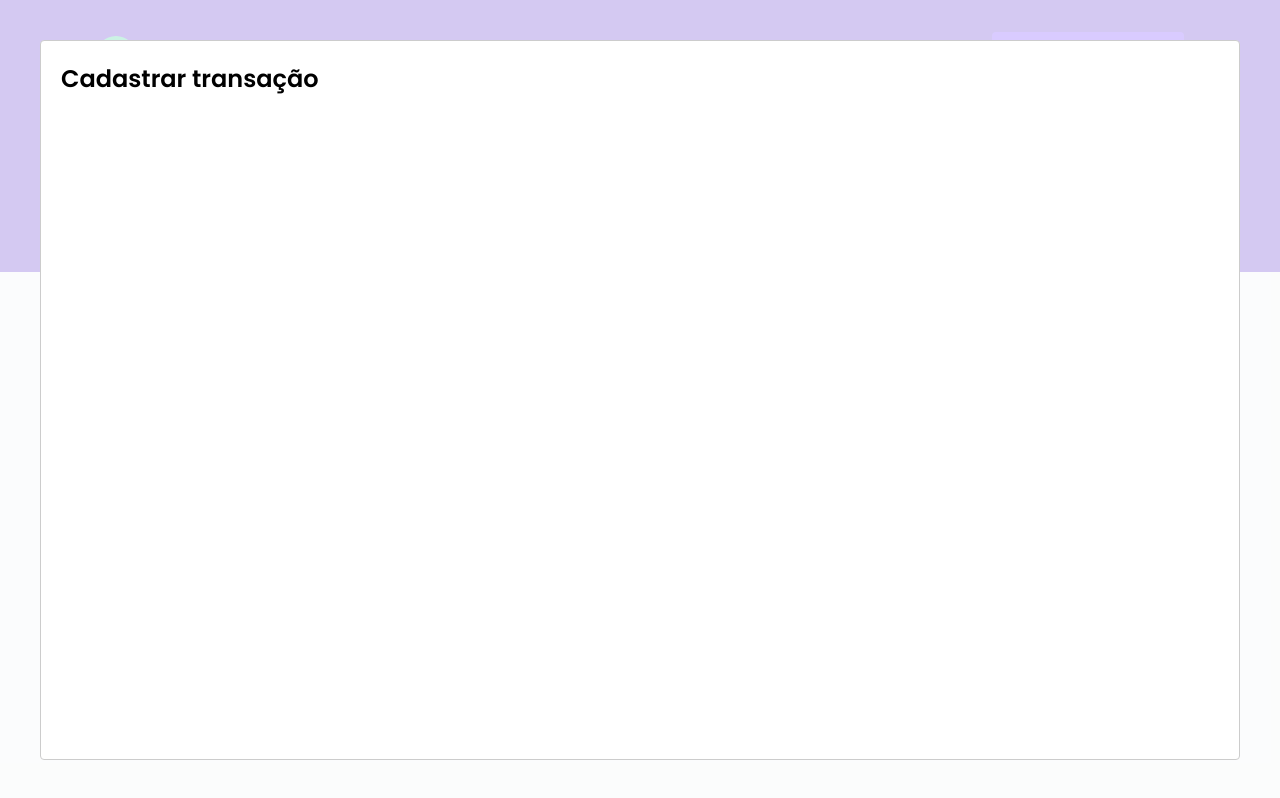
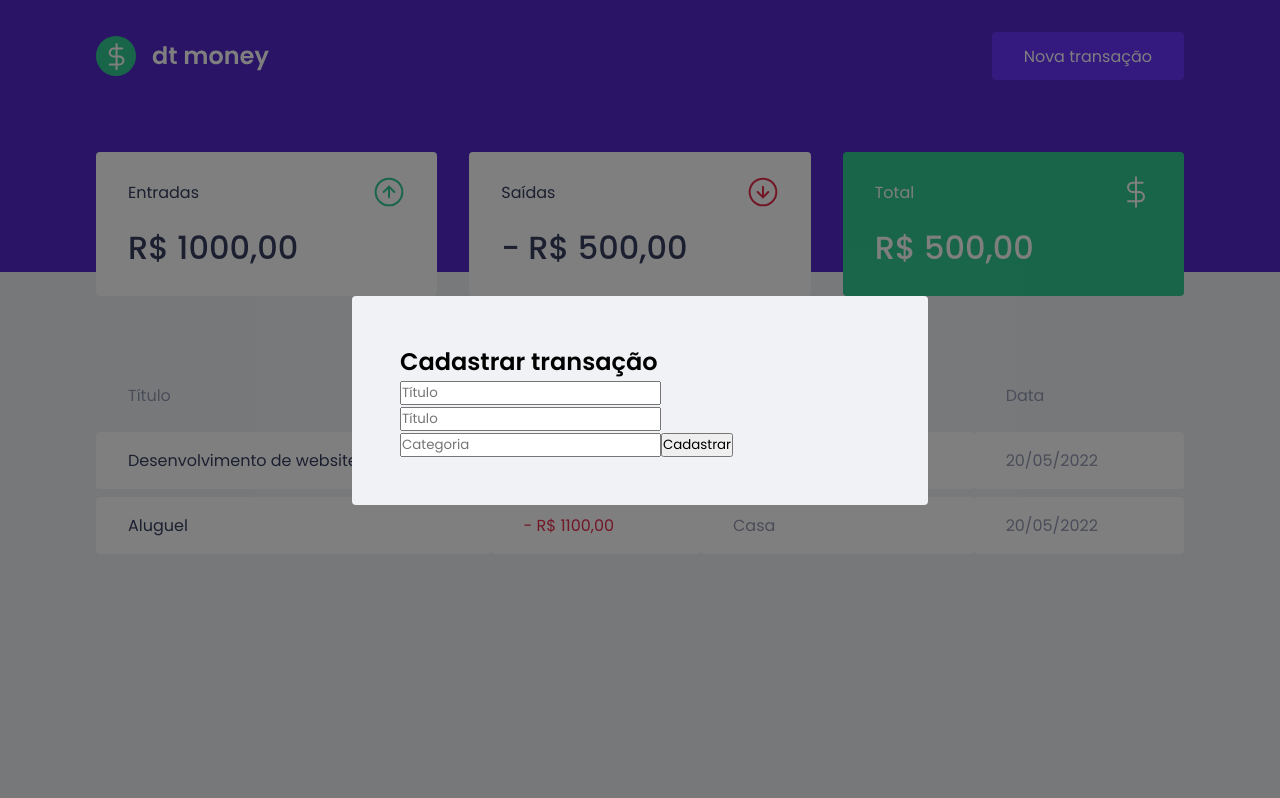
Before and after one commit to rmmena123/dtmoney, a React (Create React App) app: page / in a window 1280 px wide. Both pictures are taken after a click on the button "Nova transação". Built offline with nearby package versions, Linux system fonts and the light colour scheme; no server answers; what miragejs would draw is missing.

Commit message:
Estrutura do formulário #1

```diff
--- a/src/components/NewTransactionModal/index.tsx
+++ b/src/components/NewTransactionModal/index.tsx
@@ -1,4 +1,5 @@
 import Modal from 'react-modal';
+import { Container } from './styles';
 
 interface NewTransactionModalProps {
     isOpen: boolean;
@@ -10,8 +11,19 @@
         <Modal
             isOpen={isOpen}
             onRequestClose={onRequestClose}
+            overlayClassName="react-modal-overlay"
+            className="react-modal-content"
         >
-            <h2>Cadastrar transação</h2>
+            <Container>
+                <h2>Cadastrar transação</h2>
+
+                <input placeholder="Título" />
+                <input type="number" placeholder="Título" />
+                <input placeholder="Categoria" />
+                <button type="submit">
+                    Cadastrar
+                </button>
+            </Container>
         </Modal>
     );
 }
--- a/src/components/NewTransactionModal/styles.ts
+++ b/src/components/NewTransactionModal/styles.ts
@@ -1,3 +1,3 @@
 import styled from 'styled-components';
 
-export const Container = styled.div``;
+export const Container = styled.form``;
--- a/src/styles/global.ts
+++ b/src/styles/global.ts
@@ -55,4 +55,25 @@
         opacity: 0.6;
         cursor: not-allowed;
     }
+
+    .react-modal-overlay {
+        background: rgba(0, 0, 0, 0.5);
+        position: fixed;
+        top: 0;
+        bottom: 0;
+        right: 0;
+        left: 0;
+        display: flex;
+        justify-content: center;
+        align-items: center;
+    }
+
+    .react-modal-content {
+        width: 100%;
+        max-width: 576px;
+        background: var(--background);
+        padding: 3rem;
+        position: relative;
+        border-radius: 0.25rem;
+    }
 `
```
